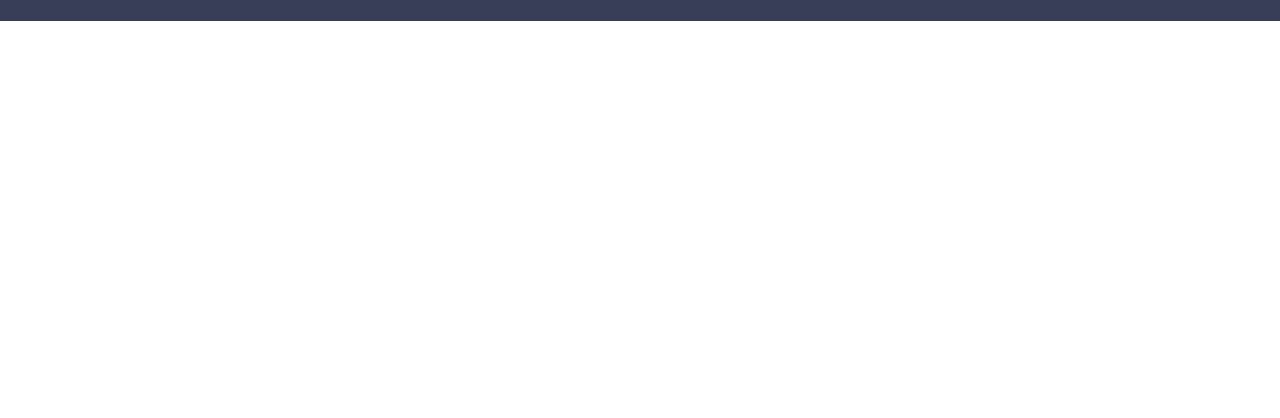
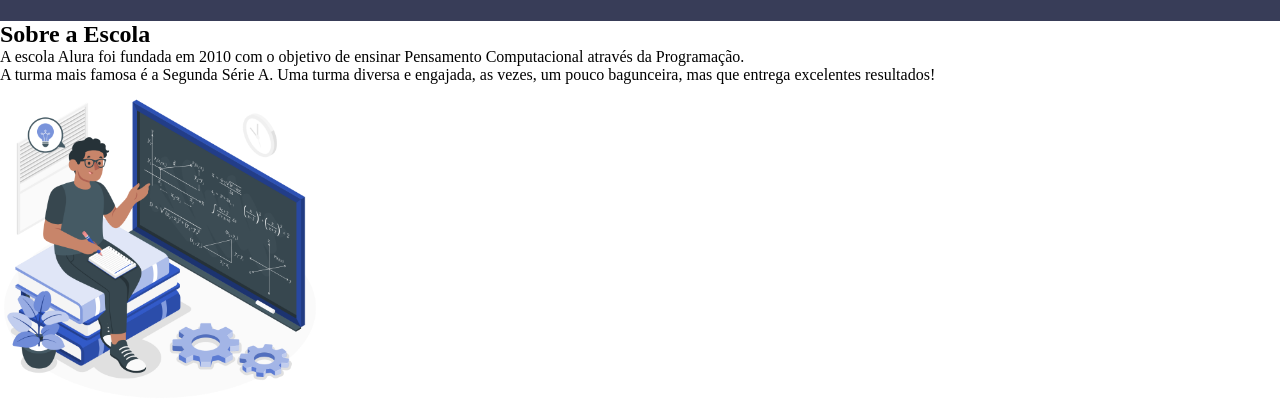
Before and after one commit to reidelaspessoa/SiteEscolall, a plain HTML site: page SiteEscolall-main/index.html in a window 1280 px wide. Shown: the part 150-568 px from the top of the page. Drawn offline with Linux system fonts and the light colour scheme.

Commit message:
Add files via upload

```diff
--- a/SiteEscolall-main/index.html
+++ b/SiteEscolall-main/index.html
@@ -16,5 +16,16 @@
       <li class="cabecalho-lista-item">Escola</li>
   </ul>
     </header>
+    <section class="escola">
+        <h2 class="escola-título">Sobre a Escola</h2>
+           <p  class="escola-texto-um">A escola Alura foi fundada em 2010 com o objetivo de
+            ensinar
+                  Pensamento Computacional através da Programação.</p>
+           <p class="escola-texto-dois">A turma mais famosa é a Segunda Série A. Uma turma
+            diversa
+                  e engajada, as vezes, um pouco bagunceira, mas
+            que entrega excelentes resultados!</p>
+            <img class="escola-imagem"src="./img/Formula-amico.png" alt="professor no quadro">
+    </section>
 </body>
 </html>
--- a/SiteEscolall-main/style.css
+++ b/SiteEscolall-main/style.css
@@ -19,3 +19,6 @@ padding: 24px 0;
     padding: 24px 0;
     font-size: 24px;
 }
+.escola-imagem{
+    width: 25%;
+}
```
Also changed, not shown: SiteEscolall-main/img/Formula-amico.png (added).
